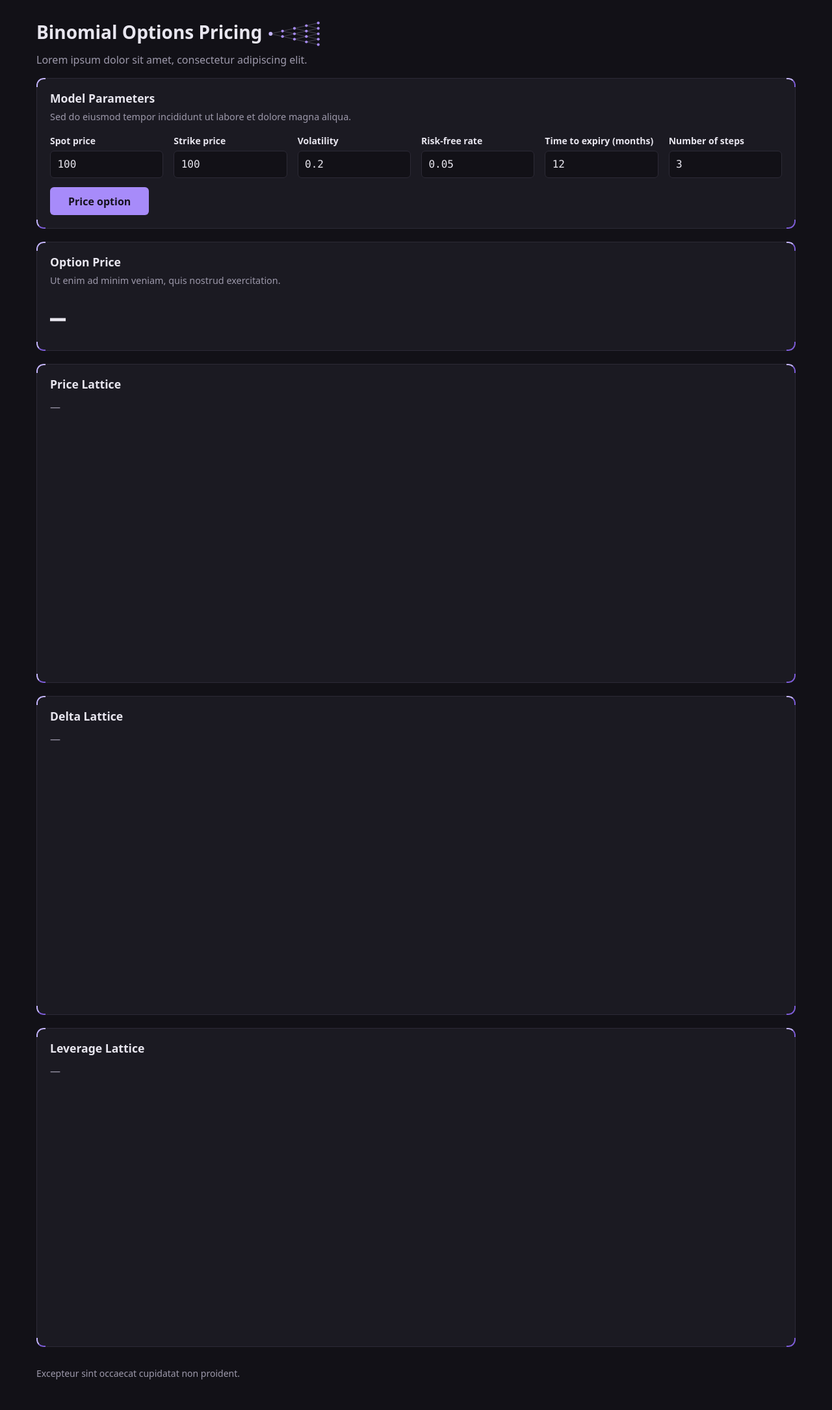
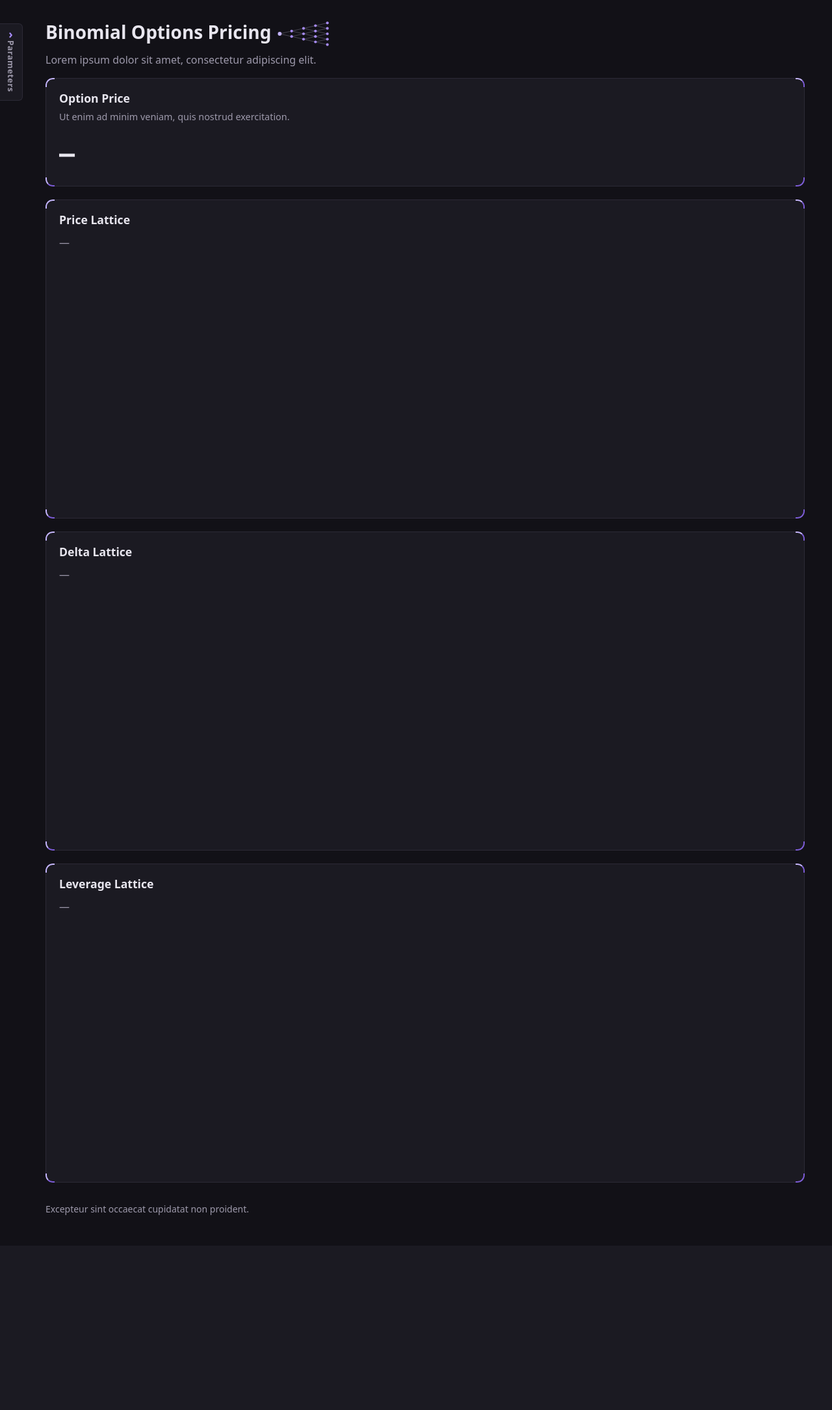
Before and after one commit to hilldean09/binomial_options_pricing, a Flask app: page / in a window 1280 px wide. Shown: the whole page at 65% size. After the commit the page ends 1870 px from the top, so only its background shows below. Run offline with Flask 3, Linux system fonts and the light colour scheme; some libraries are stand-ins or nearby versions.

Commit message:
Move parameters into a slide-out drawer on the left
The parameters card slides over the page from a tab fixed to the left
edge, and hides again with the tab or Esc. The page stays usable while
it is open so results can be watched while changing inputs.

Co-Authored-By: Claude Opus 5.5 <noreply@anthropic.com>

```diff
--- a/static/css/style.css
+++ b/static/css/style.css
@@ -17,6 +17,9 @@
     --scrollbar-thumb: #3b3848;
     --error: #ef6f61;
     --radius: 10px;
+    --drawer-width: min(20rem, calc(100vw - 3.5rem));
+    --drawer-toggle-width: 2.25rem;
+    --drawer-offset: 0.5rem;
     --gap: 1.25rem;
     --font: system-ui, -apple-system, "Segoe UI", Roboto, sans-serif;
     --mono: ui-monospace, "SFMono-Regular", Menlo, Consolas, monospace;
@@ -46,6 +49,8 @@ body {
     color: var(--text);
     font-family: var(--font);
     line-height: 1.5;
+    /* Keeps page content clear of the drawer toggle */
+    padding-left: calc(var(--drawer-toggle-width) - 0.5rem);
 }
 
 h1, h2, h3 {
@@ -162,33 +167,94 @@ h1, h2, h3 {
     font-size: 0.9rem;
 }
 
+/* Parameters drawer */
+
+.drawer {
+    position: fixed;
+    top: 1rem;
+    left: var(--drawer-offset);
+    z-index: 10;
+    width: var(--drawer-width);
+    transform: translateX(calc(-100% - var(--drawer-offset)));
+    transition: transform 0.25s ease;
+}
+
+.drawer.is-open {
+    transform: none;
+}
+
+.drawer-panel {
+    padding: 0;
+}
+
+.drawer.is-open .drawer-panel {
+    box-shadow: 0 8px 32px rgba(0, 0, 0, 0.5);
+}
+
+.drawer-body {
+    padding: 1.25rem;
+    max-height: calc(100dvh - 2rem);
+    overflow-y: auto;
+    scrollbar-width: thin;
+}
+
+.drawer-toggle {
+    position: absolute;
+    top: 1.25rem;
+    left: calc(100% - 1px);
+    display: flex;
+    align-items: center;
+    gap: 0.4rem;
+    width: var(--drawer-toggle-width);
+    padding: 0.75rem 0;
+    border: 1px solid var(--border);
+    border-left: none;
+    border-radius: 0 6px 6px 0;
+    background: var(--surface);
+    color: var(--text-muted);
+    font: inherit;
+    font-size: 0.8rem;
+    font-weight: 600;
+    letter-spacing: 0.04em;
+    writing-mode: vertical-rl;
+    cursor: pointer;
+}
+
+.drawer-toggle:hover,
+.drawer-toggle:focus-visible {
+    color: var(--accent);
+}
+
+.drawer-toggle:focus-visible {
+    outline: 2px solid var(--accent);
+    outline-offset: 1px;
+}
+
+.drawer-toggle-icon {
+    color: var(--accent);
+    font-size: 1.1rem;
+    line-height: 1;
+    /* Vertical text turns the chevron to point down; point it right */
+    transform: rotate(-90deg);
+    transition: transform 0.25s ease;
+}
+
+.drawer.is-open .drawer-toggle-icon {
+    transform: rotate(90deg);
+}
+
+@media (prefers-reduced-motion: reduce) {
+    .drawer,
+    .drawer-toggle-icon {
+        transition: none;
+    }
+}
+
 /* Form */
 
 #pricing-form {
     display: grid;
-    grid-template-columns: repeat(6, minmax(0, 1fr));
-    gap: 0.9rem 1rem;
-    align-items: end;
-}
-
-@media (max-width: 960px) {
-    #pricing-form {
-        grid-template-columns: repeat(3, minmax(0, 1fr));
-    }
-}
-
-@media (max-width: 560px) {
-    #pricing-form {
-        grid-template-columns: repeat(2, minmax(0, 1fr));
-    }
-}
-
-.form-actions {
-    grid-column: 1 / -1;
-    display: flex;
-    flex-wrap: wrap;
-    align-items: center;
-    gap: 0.5rem 1rem;
+    gap: 0.9rem;
 }
 
 .field {
@@ -225,7 +291,8 @@ h1, h2, h3 {
 #submit-button {
     font: inherit;
     font-weight: 600;
-    padding: 0.6rem 1.75rem;
+    width: 100%;
+    padding: 0.6rem 1rem;
     border: none;
     border-radius: 6px;
     background: var(--accent);
@@ -243,7 +310,6 @@ h1, h2, h3 {
 }
 
 .status {
-    flex: 1 1 14rem;
     margin: 0;
     min-height: 1.5em;
     font-size: 0.875rem;
--- a/static/js/main.js
+++ b/static/js/main.js
@@ -5,6 +5,10 @@
     "use strict";
 
     const API_URL = "/api/price";
+
+    const drawer = document.getElementById("parameters-drawer");
+    const drawerPanel = document.getElementById("parameters-panel");
+    const drawerToggle = document.getElementById("drawer-toggle");
 
     const form = document.getElementById("pricing-form");
     const submitButton = document.getElementById("submit-button");
@@ -32,6 +36,17 @@
         time_to_expiry: parseFloat,
         num_layers: (value) => parseInt(value, 10),
     };
+
+    function isDrawerOpen() {
+        return drawer.classList.contains("is-open");
+    }
+
+    function setDrawerOpen(open) {
+        drawer.classList.toggle("is-open", open);
+        drawerToggle.setAttribute("aria-expanded", String(open));
+        // Keeps the hidden form out of the tab order and from screen readers.
+        drawerPanel.inert = !open;
+    }
 
     function setStatus(message, isError) {
         status.textContent = message;
@@ -160,4 +175,14 @@
     }
 
     form.addEventListener("submit", submit);
+
+    drawerToggle.addEventListener("click", () => setDrawerOpen(!isDrawerOpen()));
+
+    document.addEventListener("keydown", (event) => {
+        if (event.key === "Escape" && isDrawerOpen()) {
+            // Focus must leave the panel before it becomes inert.
+            drawerToggle.focus();
+            setDrawerOpen(false);
+        }
+    });
 })();
--- a/templates/index.html
+++ b/templates/index.html
@@ -57,9 +57,15 @@
         <p class="subtitle">Lorem ipsum dolor sit amet, consectetur adipiscing elit.</p>
     </header>
 
-    <main class="dashboard">
-        <!-- Model parameters -->
-        <section class="tile" aria-labelledby="inputs-heading">
+    <!-- Model parameters: slides out from the left, over the page -->
+    <div id="parameters-drawer" class="drawer">
+        <button type="button" id="drawer-toggle" class="drawer-toggle" aria-label="Model parameters" aria-expanded="false" aria-controls="parameters-panel">
+            <span class="drawer-toggle-icon" aria-hidden="true">›</span>
+            <span aria-hidden="true">Parameters</span>
+        </button>
+
+        <section id="parameters-panel" class="tile drawer-panel" aria-labelledby="inputs-heading" inert>
+            <div class="drawer-body">
                 <h2 id="inputs-heading">Model Parameters</h2>
                 <p class="tile-text">Sed do eiusmod tempor incididunt ut labore et dolore magna aliqua.</p>
 
@@ -89,13 +95,14 @@
                         <input id="num_layers" name="num_layers" type="number" step="1" min="1" value="3" required>
                     </div>
 
-                <div class="form-actions">
                     <button type="submit" id="submit-button">Price option</button>
                     <p id="form-status" class="status" role="status" aria-live="polite"></p>
+                </form>
             </div>
-            </form>
         </section>
+    </div>
 
+    <main class="dashboard">
         <!-- Option price -->
         <section class="tile" aria-labelledby="price-heading">
             <h2 id="price-heading">Option Price</h2>
```
Lines whose indentation alone changed are shown as unchanged.
